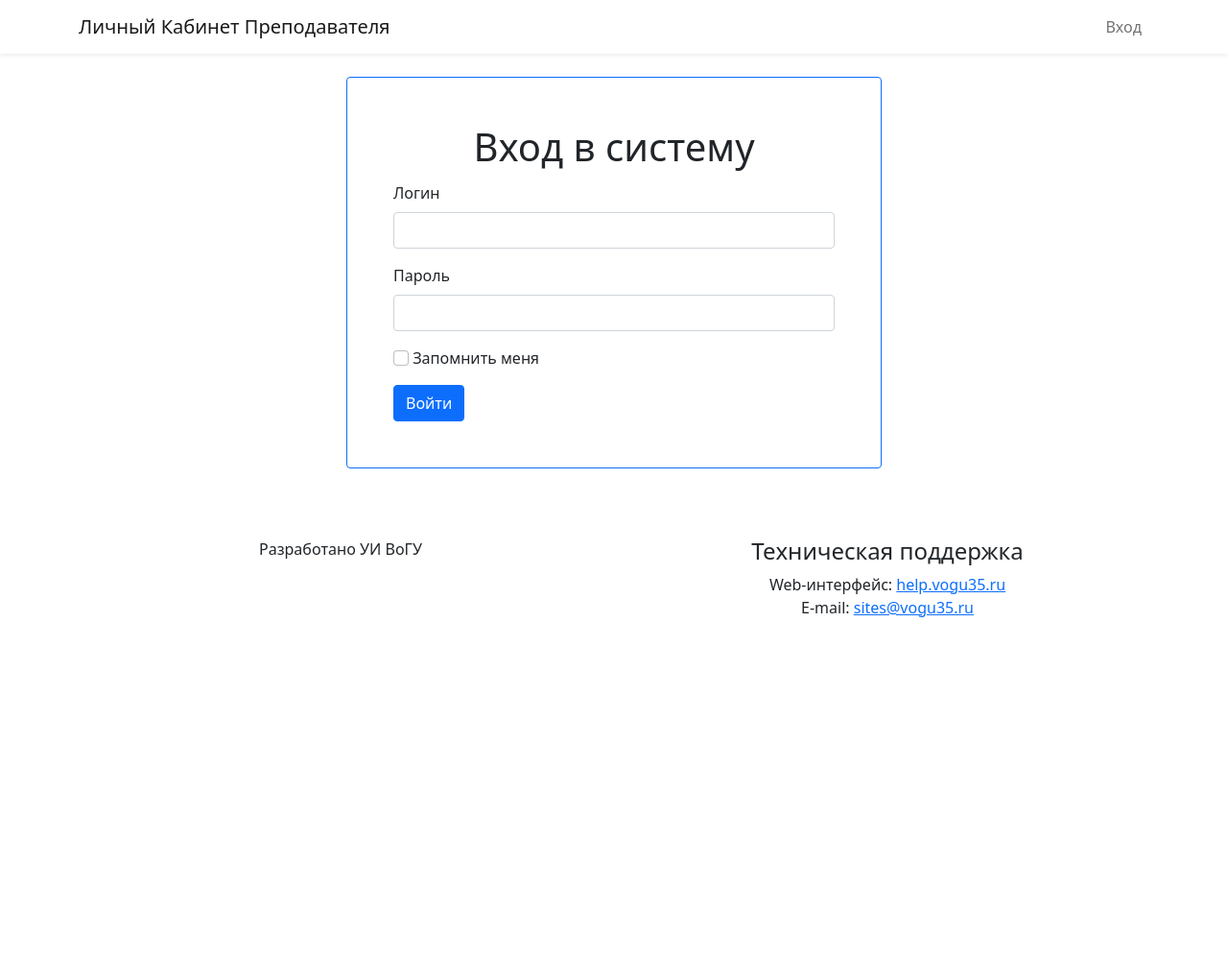
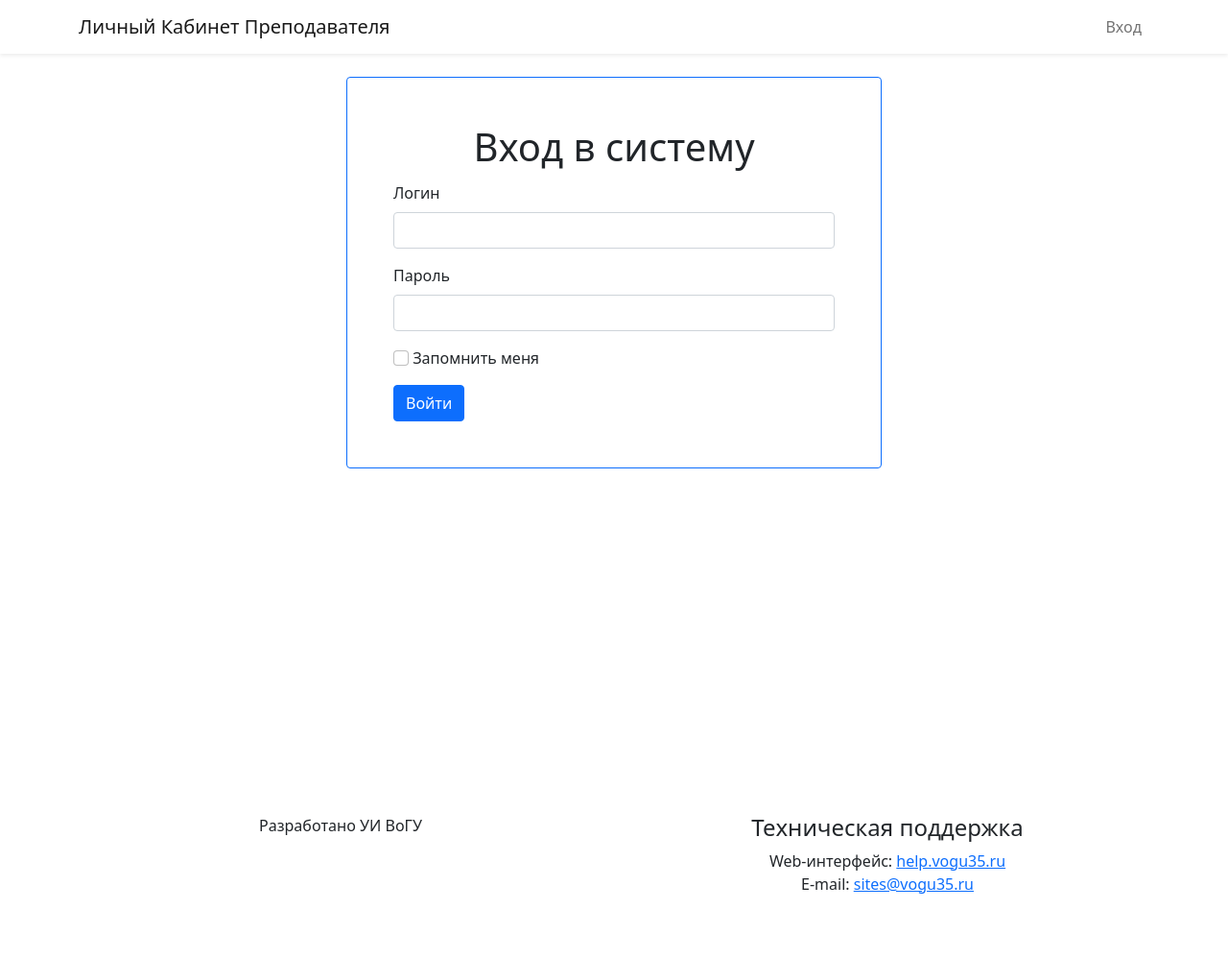
Before and after one commit to DzeinX/LKP, a Django app: a page that uses templates/Base_template.html in a window 1280 px wide. Shown: the whole page at 96% size. Before the commit the page ends 643 px from the top, so only its background shows below. Run offline with Django 4.2, Linux system fonts and the light colour scheme; parts of the project's set-up code (start-up, migrations or seed data) failed here and were passed over.

Commit message:
Правильное отображение подвала сайта

```diff
--- a/templates/Base_template.html
+++ b/templates/Base_template.html
@@ -21,7 +21,7 @@
     {#    <link href="{{ asset('css/app.css') }}" rel="stylesheet">#}
 </head>
 <body>
-<div id="app">
+<div id="app" style="min-height: 100vh">
     <nav class="navbar navbar-expand-md navbar-light bg-white shadow-sm">
         <div class="container">
             <a class="navbar-brand" href="{% url "home" %}">Личный Кабинет Преподавателя</a>
```
